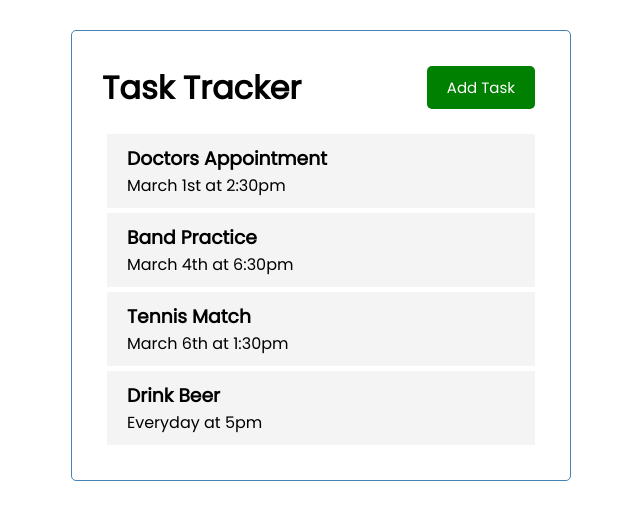
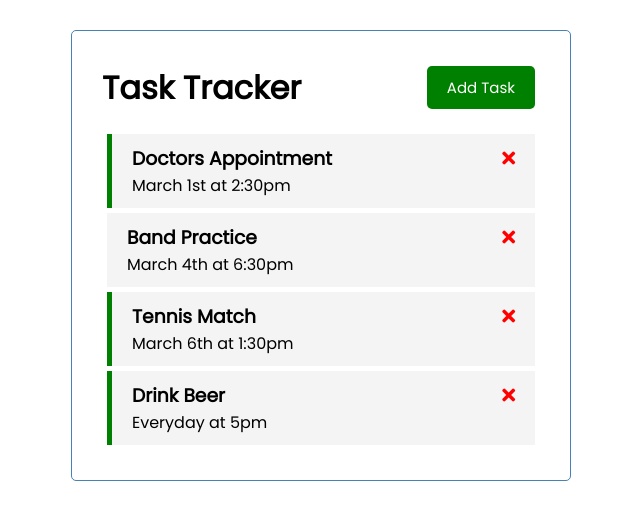
Before and after one commit to Jofa11/vue-crash-2021, a Vue app: page / in a window 1280 px wide. Shown: the top 520 px of the page, without its empty margins (319-959 px from the left). Built offline with nearby package versions, Linux system fonts and the light colour scheme.

Commit message:
tasks delete is working and dbl click to toggle set reminder

```diff
--- a/public/index.html
+++ b/public/index.html
@@ -4,6 +4,9 @@
     <meta charset="utf-8">
     <meta http-equiv="X-UA-Compatible" content="IE=edge">
     <meta name="viewport" content="width=device-width,initial-scale=1.0">
+    <link rel="stylesheet" href="https://cdnjs.cloudflare.com/ajax/libs/font-awesome/5.15.4/css/all.min.css"
+      integrity="sha512-1ycn6IcaQQ40/MKBW2W4Rhis/DbILU74C1vSrLJxCq57o941Ym01SwNsOMqvEBFlcgUa6xLiPY/NS5R+E6ztJQ=="
+      crossorigin="anonymous" referrerpolicy="no-referrer" />
     <link rel="icon" href="<%= BASE_URL %>favicon.ico">
     <title><%= htmlWebpackPlugin.options.title %></title>
   </head>
--- a/src/App.vue
+++ b/src/App.vue
@@ -1,7 +1,7 @@
 <template>
 <div class="container">
   <Header title="Task Tracker" />
-  <Tasks :tasks="tasks" />
+  <Tasks @toggle-reminder="toggleReminder" @delete-task="deleteTask" :tasks="tasks" />
 </div>
 </template>
 
@@ -20,6 +20,16 @@
       tasks: []
     }
   },
+  methods: {
+    deleteTask(id) {
+      if(confirm('Are you sure?')) {
+        this.tasks = this.tasks.filter((task) => task.id !== id);
+      }
+    },
+    toggleReminder(id) {
+      this.tasks = this.tasks.map((task) => task.id === id ? {...task, reminder: !task.reminder} : task)
+    }
+  },
   created() {
     this.tasks = [
       {
@@ -32,7 +42,7 @@
         id: 2,
         text: 'Band Practice',
         day: 'March 4th at 6:30pm',
-        reminder: true,
+        reminder: false,
       },
       {
         id: 3,
--- a/src/components/Task.vue
+++ b/src/components/Task.vue
@@ -1,6 +1,9 @@
 <template>
-    <div class="task">
-        <h3>{{ task.text }}</h3>
+    <div @dblclick="$emit('toggle-reminder', task.id)" :class="[task.reminder ? 'reminder' : '', 'task']">
+        <h3>
+          {{ task.text }}
+          <i @click="$emit('delete-task', task.id)" class="fas fa-times"></i>
+        </h3>
         <p>{{ task.day }}</p>
     </div>
 </template>
@@ -10,7 +13,7 @@
     name: 'Task',
     props: {
         task: Object
-    }
+    },
 }
 
 </script>
--- a/src/components/Tasks.vue
+++ b/src/components/Tasks.vue
@@ -1,6 +1,6 @@
 <template>
     <div :key="task.id" v-for="task in tasks">
-        <Task :task="task" />
+        <Task @toggle-reminder="$emit('toggle-reminder', task.id)" @delete-task="$emit('delete-task', task.id)" :task="task" />
     </div>
 </template>
 
@@ -14,6 +14,7 @@
         },
         components: {
             Task
-        }
+        },
+        emits: ['delete-task', 'toggle-reminder'],
     }
 </script>
```
